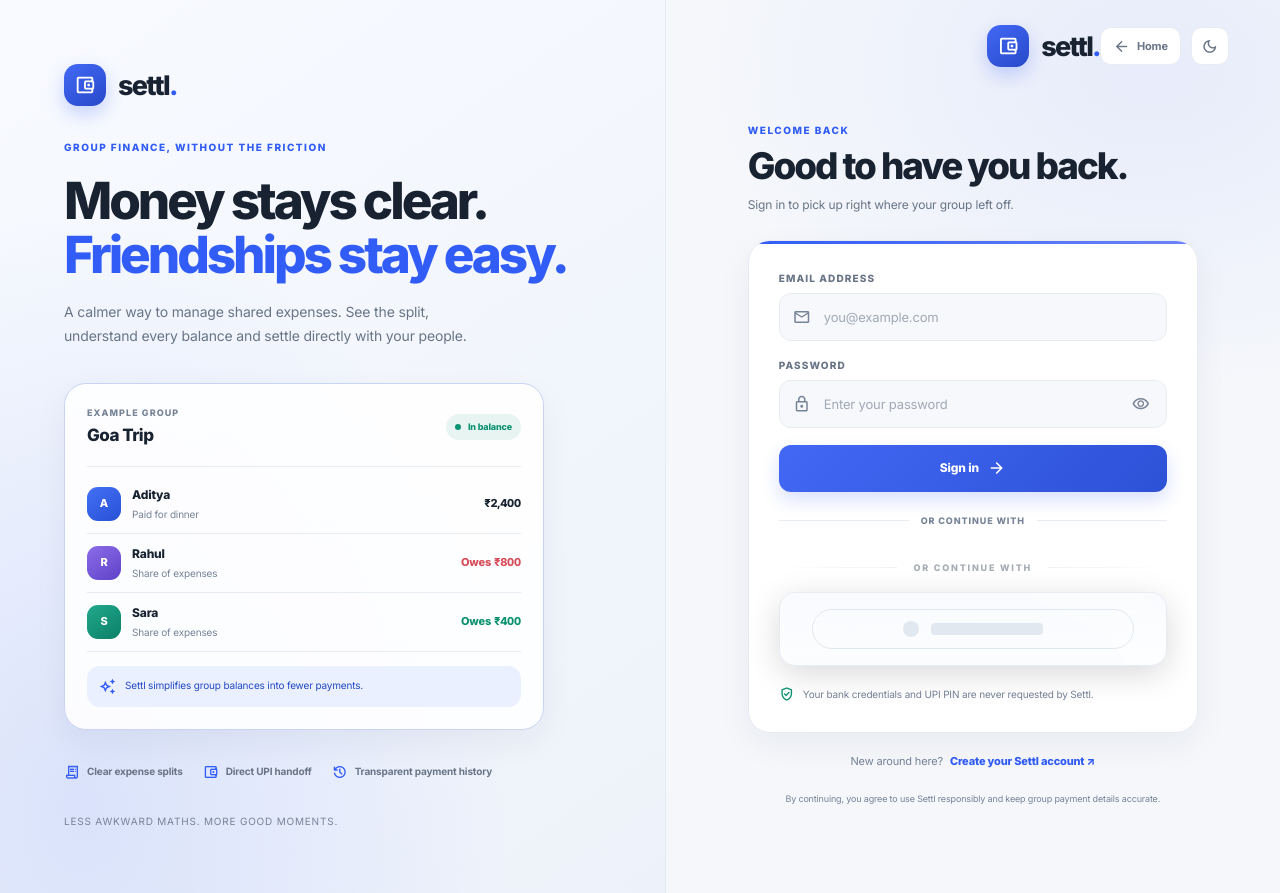
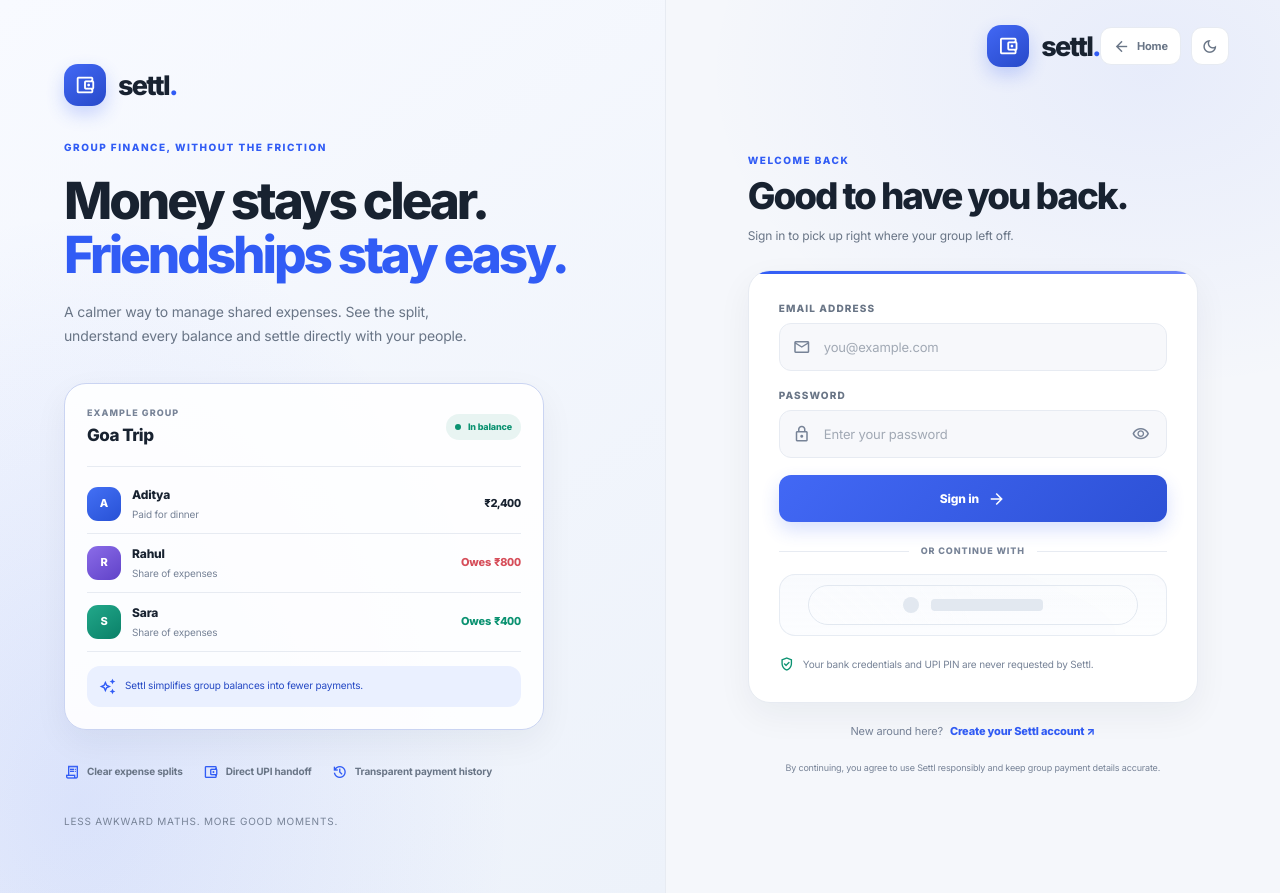
Before and after one commit to mikumaraditya/settl, a React (Vite) app in the folder frontend/: page / in a window 1280 px wide. Both pictures are taken after a click on the button "SIGN IN". Built offline with nearby package versions, Linux system fonts and the light colour scheme; no server answers.

Commit message:
Remove duplicate Google divider and refine sign-in control

```diff
--- a/frontend/src/components/GoogleLoginButton.jsx
+++ b/frontend/src/components/GoogleLoginButton.jsx
@@ -110,7 +110,7 @@ export default function GoogleLoginButton({ onLoginSuccess, onError }) {
       window.google.accounts.id.renderButton(
         buttonNode,
         {
-          theme: 'outline', // Subtler outlined button that integrates cleanly with our premium dark layout
+          theme: 'outline', // Official Google button with neutral styling across both themes
           size: 'large',
           text: 'signin_with',
           shape: 'pill',
@@ -128,20 +128,11 @@ export default function GoogleLoginButton({ onLoginSuccess, onError }) {
   const clampedWidth = Math.max(200, Math.min(400, containerWidth - 32))
 
   return (
-    <div className="w-full flex flex-col items-center">
-      {/* Refined Premium Divider with Gradient Line Fades */}
-      <div className="w-full flex items-center gap-4 my-5 select-none">
-        <div className="h-[1px] flex-1 bg-gradient-to-r from-transparent to-on-surface-variant/10 dark:to-white/10" />
-        <span className="text-on-surface-variant/60 text-[9px] font-extrabold uppercase tracking-[0.2em] leading-none">
-          or continue with
-        </span>
-        <div className="h-[1px] flex-1 bg-gradient-to-l from-transparent to-on-surface-variant/10 dark:to-white/10" />
-      </div>
-
+    <div className="google-login-wrap w-full flex flex-col items-center">
       {/* Glassmorphic Centered Social Login Container with Inner Highlight & Refined Glow */}
       <div
         ref={containerRef}
-        className="w-full p-4 rounded-2xl border border-slate-200/80 dark:border-white/5 bg-gradient-to-b from-slate-50/50 to-white/30 dark:from-white/[0.04] dark:to-white/[0.01] backdrop-blur-md shadow-[0_8px_32px_0_rgba(0,0,0,0.15)] dark:shadow-[0_8px_32px_0_rgba(0,0,0,0.37)] hover:border-slate-300 dark:hover:border-white/15 hover:scale-[1.01] active:scale-[0.99] hover:shadow-[0_8px_32px_0_rgba(59,130,246,0.1)] transition-all duration-300 flex flex-col items-center justify-center gap-3 relative overflow-hidden group"
+        className="google-login-card w-full px-3 py-2.5 rounded-2xl border border-slate-200/80 dark:border-white/5 bg-gradient-to-b from-slate-50/50 to-white/30 dark:from-white/[0.04] dark:to-white/[0.01] backdrop-blur-md flex flex-col items-center justify-center gap-2 relative overflow-hidden group"
       >
         {/* Shimmer CSS Style Injection */}
         <style>{`
```
